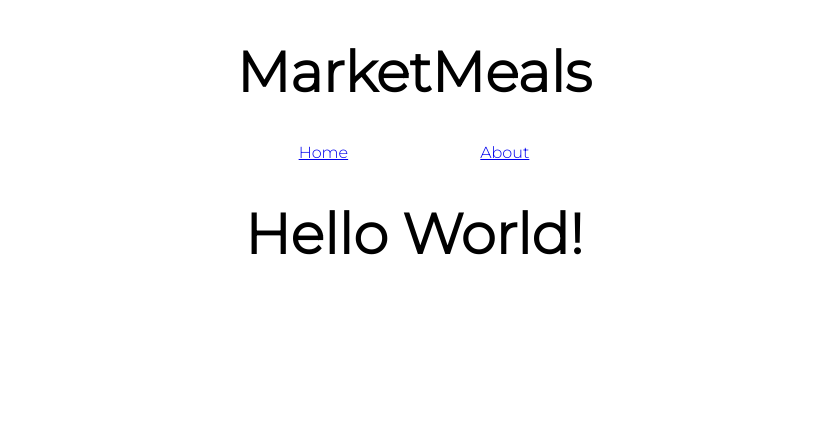
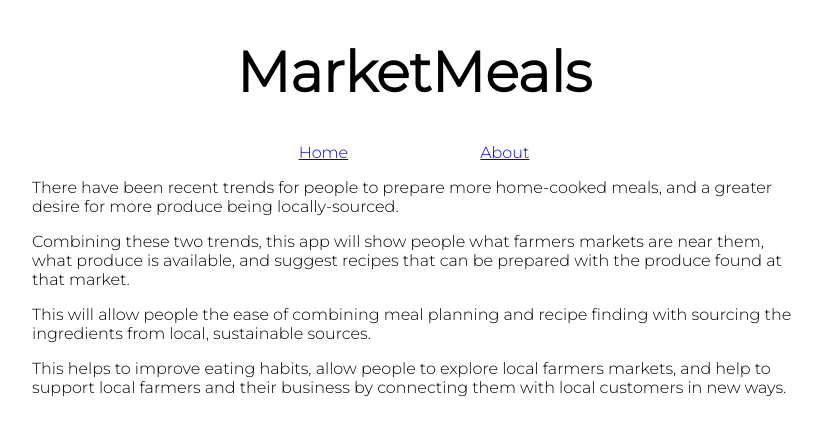
Before and after one commit to austinlesure/market-meals, a Flask app: template templates/about.html in a window 1280 px wide. Shown: the top 436 px of the page, without its empty margins (226-1048 px from the left). Run offline with Flask 2, Linux system fonts and the light colour scheme; the template is opened without the code that fills it, so the values that code supplies are empty.

Commit message:
adding a couple templates and slightly tweaking CSS

```diff
--- a/static/style.css
+++ b/static/style.css
@@ -2,6 +2,9 @@
 
 html {
   font-family: 'Montserrat', sans-serif;
+  max-width: 780px;
+  margin: auto;
+
 }
 
 h1 {
--- a/templates/about.html
+++ b/templates/about.html
@@ -1,5 +1,11 @@
 {% extends 'base.html' %}
 
 {% block content %}
-  <h1>Hello World!</h1>
+<p>There have been recent trends for people to prepare more home-cooked meals, and a greater desire for more produce being locally-sourced.</p>
+
+<p>Combining these two trends, this app will show people what farmers markets are near them, what produce is available, and suggest recipes that can be prepared with the produce found at that market.</p>
+
+<p>This will allow people the ease of combining meal planning and recipe finding with sourcing the ingredients from local, sustainable sources.</p>
+
+<p>This helps to improve eating habits, allow people to explore local farmers markets, and help to support local farmers and their business by connecting them with local customers in new ways.</p>
 {% endblock %}
```
Also changed, not shown: templates/farm.html (added), templates/farmer_user.html (added).
